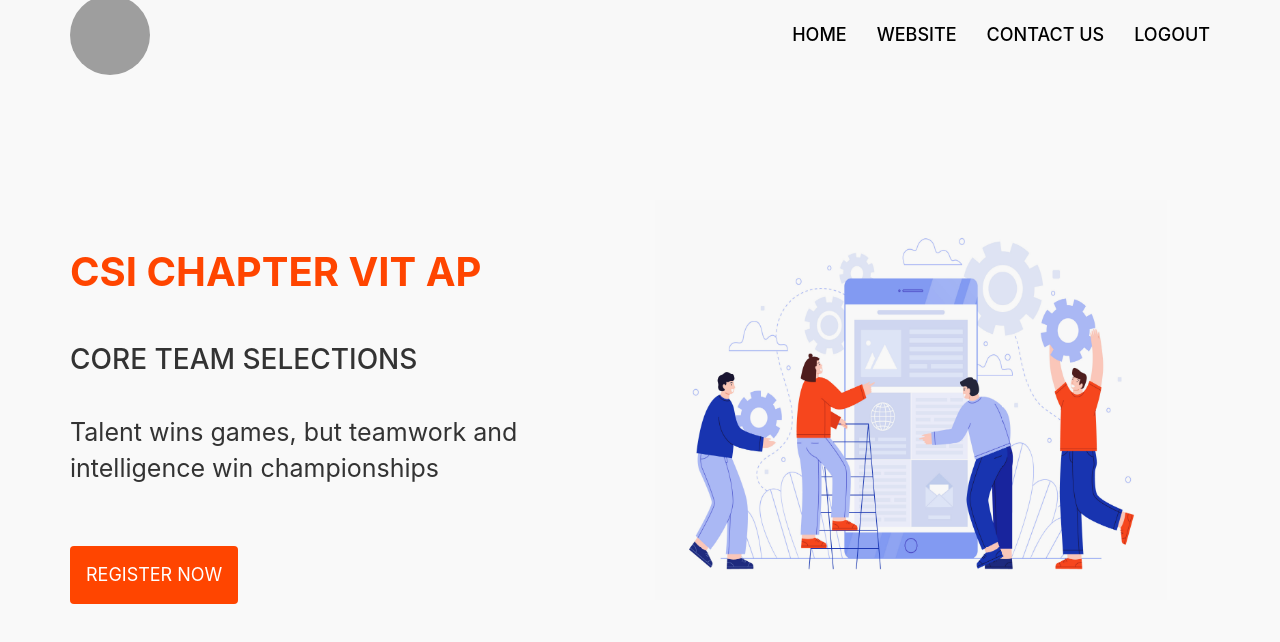
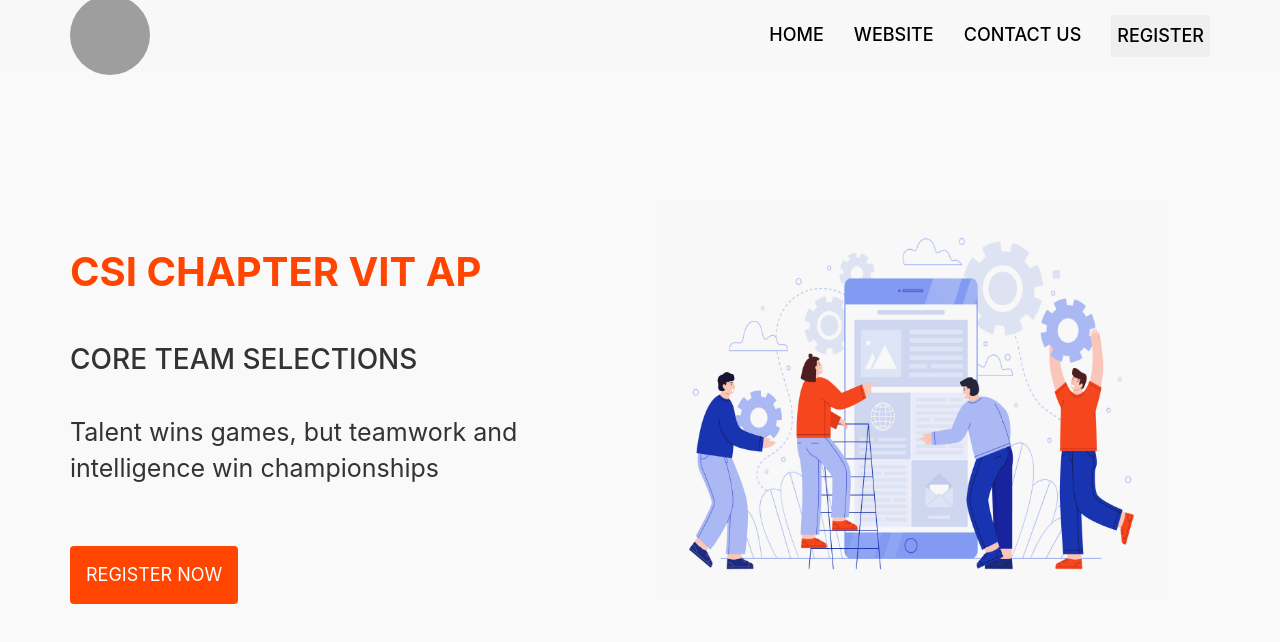
Before and after one commit to 18mis7023/CSI-Core-Registrations, a React (Create React App) app: page / in a window 1280 px wide. Shown: the top 642 px of the page. Built offline with nearby package versions, Linux system fonts and the light colour scheme; no server answers; grey boxes are pictures that could not be loaded.

Commit message:
logout added

```diff
--- a/src/App.js
+++ b/src/App.js
@@ -1,24 +1,35 @@
-import './App.css';
-import RegisterStage1 from './Components/RegisterStage1';
-import RegisterStage2 from './Components/RegisterStage2';
-import Header from './Components/Header';
-import HomeContent from './Components/HomeContent';
-import {BrowserRouter as Router,Route,Switch} from "react-router-dom";
+import "./App.css";
+import RegisterStage1 from "./Components/RegisterStage1";
+import RegisterStage2 from "./Components/RegisterStage2";
+import Header from "./Components/Header";
+import HomeContent from "./Components/HomeContent";
+import { BrowserRouter as Router, Route, Switch } from "react-router-dom";
 // import RegisterStage3 from './Components/RegisterStage3';
-import RegisterStage3 from './Components/RegisterStage3';
+import RegisterStage3 from "./Components/RegisterStage3";
 function App() {
   return (
     <div className="App">
       <Header />
       <Router>
-          <Switch>
-              <Route exact path="/" component={HomeContent}></Route>
-              <Route exact path="/registerstage1" component={RegisterStage3}></Route>
-              <Route exact path="/registerstage2" component={RegisterStage2}></Route>
-              {/* <Route exact path="/registerstage3" component={RegisterStage3}></Route> */}
-
-          </Switch>
-        </Router>
+        <Switch>
+          <Route exact path="/" component={HomeContent}></Route>
+          <Route
+            exact
+            path="/registerstage1"
+            component={RegisterStage1}
+          ></Route>
+          <Route
+            exact
+            path="/registerstage2"
+            component={RegisterStage2}
+          ></Route>
+          <Route
+            exact
+            path="/registerstage3"
+            component={RegisterStage3}
+          ></Route>
+        </Switch>
+      </Router>
     </div>
   );
 }
--- a/src/Components/Header.js
+++ b/src/Components/Header.js
@@ -1,35 +1,91 @@
-import React from 'react'
-import logo from "../assets/images/logo.png"
-import "../assets/css/header.css"
-import firebase from "../firebaseauth.js"
-import {Redirect} from "react-router-dom"
-class Header extends React.Component{
+import React from "react";
+import logo from "../assets/images/logo.png";
+import "../assets/css/header.css";
+import firebase from "../firebaseauth.js";
+import { Redirect } from "react-router-dom";
+
+class Header extends React.Component {
+  constructor(props) {
+    super(props);
+    this.state = {
+      user: null,
+    };
+  }
 
   logout() {
-        firebase.auth.signOut().then((result) => {
-            console.log("hello")
+    firebase
+      .auth()
+      .signOut()
+      .then(function () {
+        this.setState({
+          user: null,
+        });
+        console.log("Logged-out successfully");
       })
+      .catch(function (error) {
+        console.log("error while logging out");
+      });
   }
-    render(){
-        return(
+
+  componentDidMount() {
+    firebase.auth().onAuthStateChanged((user) => {
+      if (user) {
+        this.setState({ user });
+      }
+    });
+  }
+
+  render() {
+    let authButton = this.state.user ? (
+      <button onClick={this.logout}>
+        <h5 className="tag">LOGOUT</h5>
+      </button>
+    ) : (
+      <button>
+        <h5 className="tag">REGISTER</h5>
+      </button>
+    );
+
+    return (
       <div>
         <nav className="navbar navbar-default navbar-fixed-top">
           <div className="container">
             <div className="navbar-header">
-                        <button type="button" className="navbar-toggle" data-toggle="collapse" data-target="#myNavbar">
+              <button
+                type="button"
+                className="navbar-toggle"
+                data-toggle="collapse"
+                data-target="#myNavbar"
+              >
                 <span className="icon-bar"></span>
                 <span className="icon-bar"></span>
                 <span className="icon-bar"></span>
               </button>
               <a className="navbar-brand" id="navbar-brand" href="./">
-                        <img className="logo" src={logo} alt="CSI VITAP"/> </a>
+                <img className="logo" src={logo} alt="CSI VITAP" />{" "}
+              </a>
             </div>
             <div className="collapse navbar-collapse" id="myNavbar">
               <ul className="nav navbar-nav navbar-right">
-                            <li><a href = "./"><h5 className="tag">HOME</h5></a></li>
-                            <li><a href = "http://csivitap.co.in/"><h5 className="tag">WEBSITE</h5></a></li>
-                            <li><a href = "./"><h5 className="tag">CONTACT US</h5></a></li>
-                            <li><a onClick= {this.logout}><h5 className="tag">LOGOUT</h5></a></li>
+                <li>
+                  <a href="./">
+                    <h5 className="tag">HOME</h5>
+                  </a>
+                </li>
+                <li>
+                  <a href="http://csivitap.co.in/">
+                    <h5 className="tag">WEBSITE</h5>
+                  </a>
+                </li>
+                <li>
+                  <a href="./">
+                    <h5 className="tag">CONTACT US</h5>
+                  </a>
+                </li>
+                <li>
+                  <a>{authButton}</a>
+                  {/* <button onClick={() => this.logout()}>Log Out</button> */}
+                </li>
               </ul>
             </div>
           </div>
```
Lines whose indentation alone changed are shown as unchanged.
